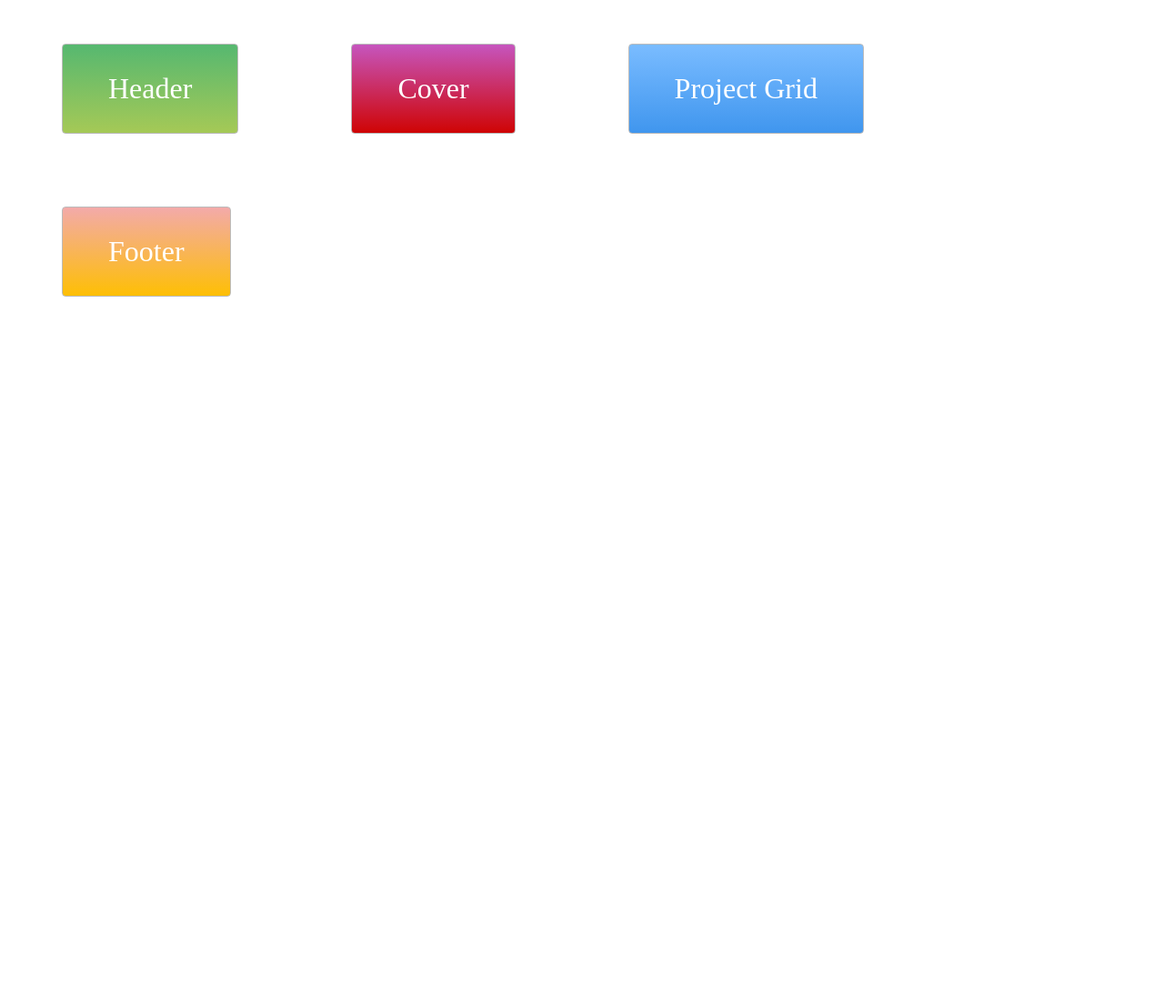
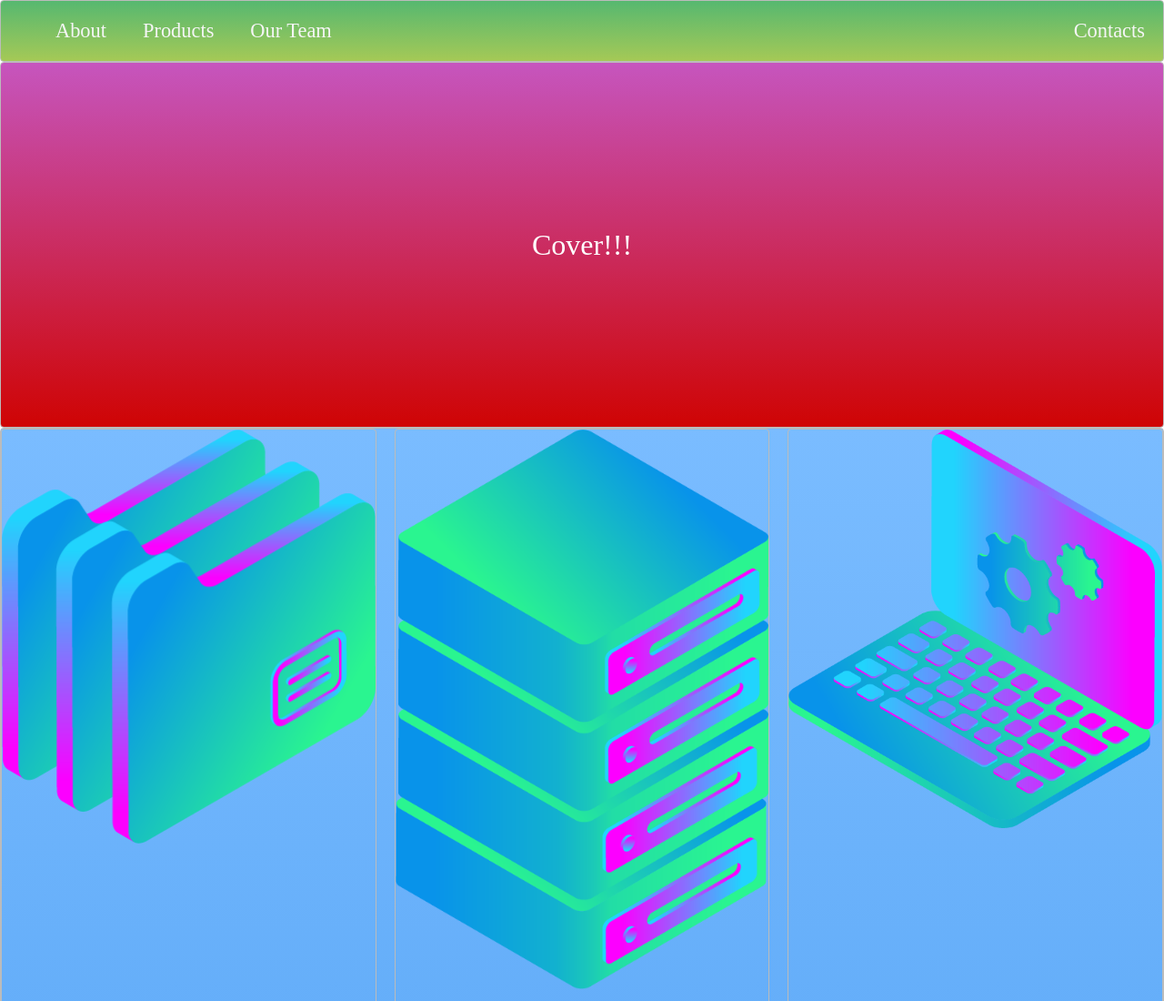
Before and after one commit to osu4life75/CSS-Layout, a plain HTML site: page index.html in a window 1280 px wide. Shown: the top 1100 px of the page at 91% size. Before the commit the page ends 800 px from the top, so only its background shows below. Drawn offline with Linux system fonts and the light colour scheme.

Commit message:
updating flex and grid

```diff
--- a/index.html
+++ b/index.html
@@ -2,12 +2,33 @@
 <html>
 <head>
   <title>Layout Master</title>
-  <link rel="stylesheet" type="text/css" href="./style.css">
+  <link rel="stylesheet" href="./style.css">
 </head>
 <body>
-  <div class="zone green">Header</div>
-  <div class="zone red">Cover</div>
-  <div class="zone blue">Project Grid</div>
+  <nav class="zone green">
+    <ul class="main-nav">
+      <li><a href="">About</a></li>
+      <li><a href="">Products</a></li>
+      <li><a href="">Our Team</a></li>
+      <li class="push"><a href="">Contacts</a></li>
+    </ul>
+  </nav>
+
+
+
+  <div class="container zone red">Cover!!!</div>
+  <div class="zone blue grid-wrapper">
+    <div class="box zone"><img src="img/files_2.png"> </div>
+    <div class="box zone"><img src="img/server_2_2.png"> </div>
+    <div class="box zone"><img src="img/monitor_settings_2.png"> </div>
+    <div class="box zone"><img src="img/server_3.png"> </div>
+    <div class="box zone"><img src="img/data_storage_2_2.png"> </div>
+    <div class="box zone"><img src="img/monitor_coding_2.png"> </div>
+    <div class="box zone"><img src="img/desktop_analytics_2.png"> </div>
+    <div class="box zone"><img src="img/server_safe_2.png"> </div>
+  </div>
+
   <div class="zone yellow">Footer</div>
+
 </body>
 </html>
--- a/style.css
+++ b/style.css
@@ -1,8 +1,13 @@
+body {
+    margin: auto 0;
+}
+
+
 .zone {
-    padding:30px 50px;
-    margin:40px 60px;
+    /*padding:30px 50px;
+    margin:40px 60px;*/
     cursor:pointer;
-    display:inline-block;
+    /*display:inline-block;*/
     color:#FFF;
     font-size:2em;
     border-radius:4px;
@@ -16,6 +21,59 @@
     -o-box-shadow:rgba(0,0,0,0.8) 0px 5px 15px, inset rgba(0,0,0,0.15) 0px -10px 20px;
     box-shadow:rgba(0,0,0,0.8) 0px 5px 15px, inset rgba(0,0,0,0.15) 0px -10px 20px;
 }
+
+/* Nav */
+.main-nav {
+    display: flex;
+    list-style: none;
+    font-size: 0.7em;
+    margin: 0;
+}
+
+@media only screen and (max-width: 600px){
+    .main-nav {
+        font-size: 0.5em;
+        padding: 0;
+    }
+}
+
+.push {
+    margin-left: auto;
+}
+
+li {
+    padding: 20px;
+}
+
+a {
+    color: #f5f5f6;
+    text-decoration: none;
+}
+
+/*Cover*/
+
+.container{
+    display: flex;
+    align-items: center;
+    justify-content: center;
+    height: 50vh;
+
+}
+
+/*Grid*/
+
+.grid-wrapper{
+    display: grid;
+    gap: 20px;
+    grid-template-columns: repeat(auto-fill, minmax(350px, 1fr));
+
+}
+
+.box > img {
+    width: 100%;
+
+}
+
 
 /*https://paulund.co.uk/how-to-create-shiny-css-buttons*/
 /***********************************************************************
```
